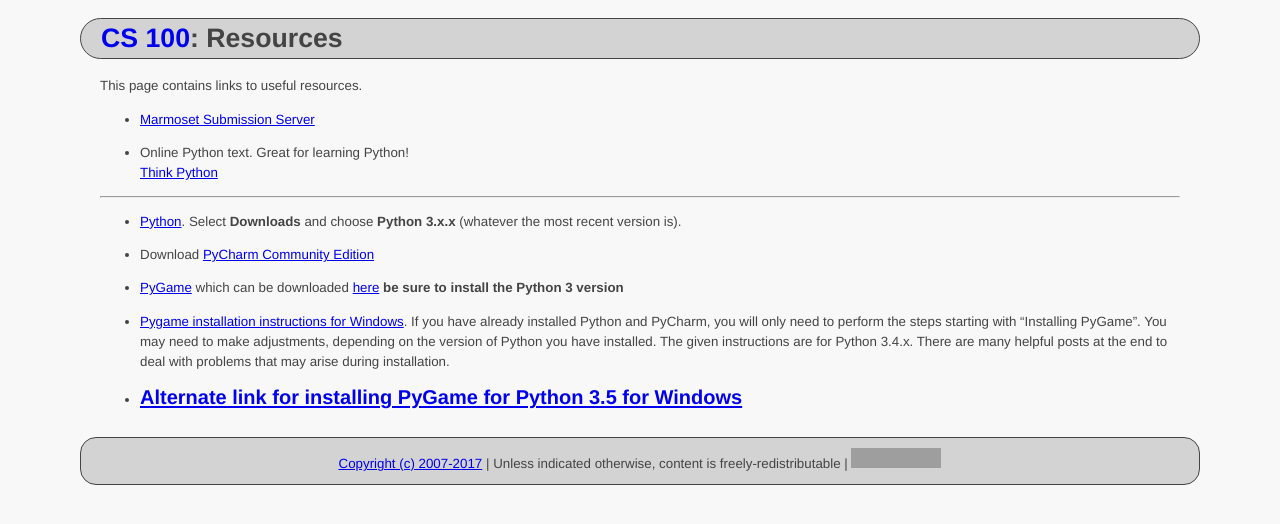
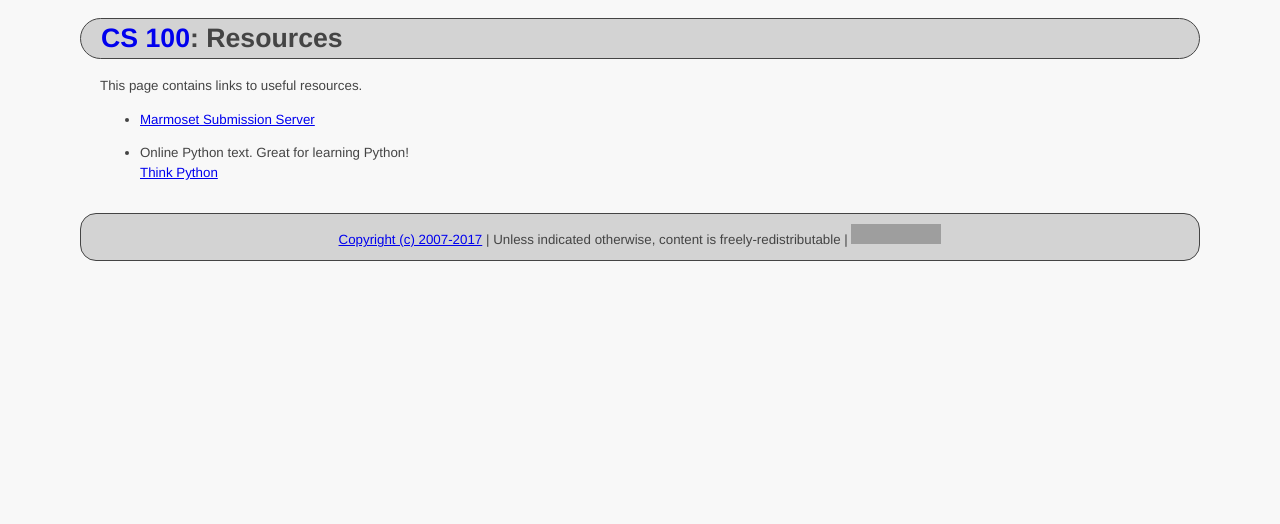
Before and after one commit to ycpcs/cs100-fall2017, a Jekyll site: the page built from resources/index.md, in a window 1280 px wide. Shown: the top 524 px of the page. Built offline with Jekyll 4.4.1, drawn with Linux system fonts in a browser that asks for light colours; part of the change alters nothing that is shown; grey boxes are pictures that could not be loaded.

```diff
--- a/resources/index.md
+++ b/resources/index.md
@@ -12,7 +12,7 @@ This page contains links to useful resources.
    [Think Python](http://greenteapress.com/thinkpython/thinkpython.html)
 
 
----
+{% comment %}
  - [Python](https://www.python.org). Select **Downloads** and choose **Python 3.x.x** (whatever the most recent version is).
 
  - Download [PyCharm Community Edition](http://www.jetbrains.com/pycharm/)
@@ -22,4 +22,4 @@ This page contains links to useful resources.
  - [Pygame installation instructions for Windows](https://skellykiernan.wordpress.com/2015/01/04/python-pygame-install/).  If you have already installed Python and PyCharm, you will only need to perform the steps starting with "Installing PyGame".  You may need to make adjustments, depending on the version of Python you have installed.  The given instructions are for Python 3.4.x.  There are many helpful posts at the end to deal with problems that may arise during installation.
 
  - [Alternate link for installing PyGame for Python  3.5 for Windows](http://stackoverflow.com/questions/34126957/how-to-installing-pygame-for-python-3-5-via-pip)
----
+{% endcomment %}
```
